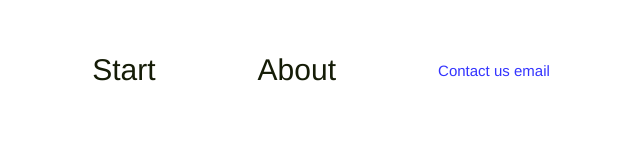
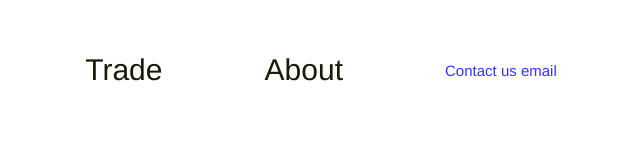
Before and after one commit to hellafi1992/nly, a plain HTML site: page index.html in a window 1280 px wide. Shown: the top 157 px of the page, without its empty margins (319-959 px from the left). Drawn offline with Linux system fonts and the light colour scheme.

Commit message:
index.html

```diff
--- a/index.html
+++ b/index.html
@@ -85,9 +85,9 @@
 
 <body>
     <div class="ul">
-        <a href="" class="ul1 ti1">Start</a>
+        <a href="https://www.geckoterminal.com/bsc/pools/0xae76ee988996d8ca13993530054130af3b94c4d7" class="ul1 ti1">Trade</a>
         <a href="" class="ul2 ti1">About</a>
-        <a href="" class="ul3 ti1">Contact us email</a>
+        <a href="nlylibyanote@gmail.com" class="ul3 ti1">Contact us email</a>
     </div>
     <menu>
         <div class="menu">
```
